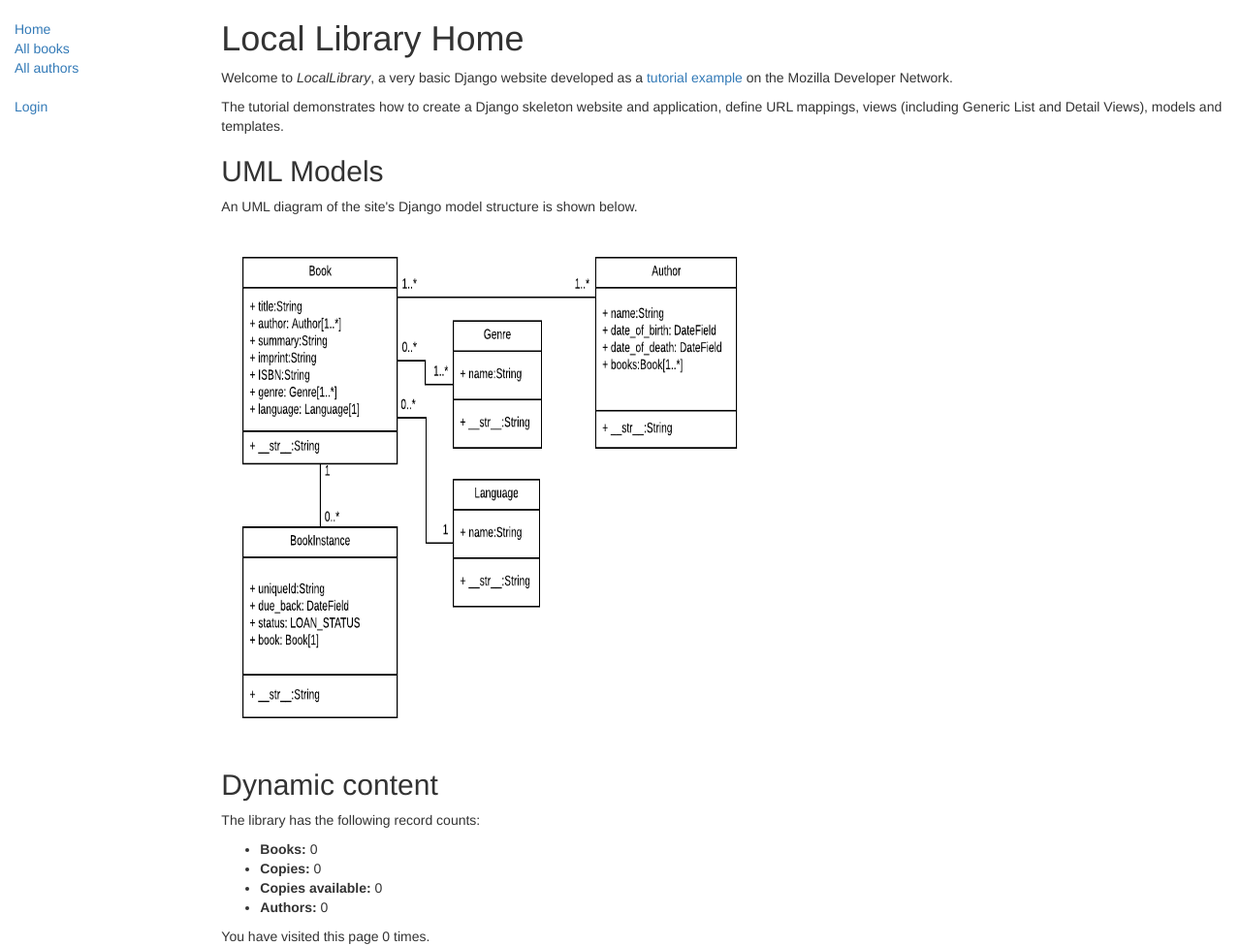
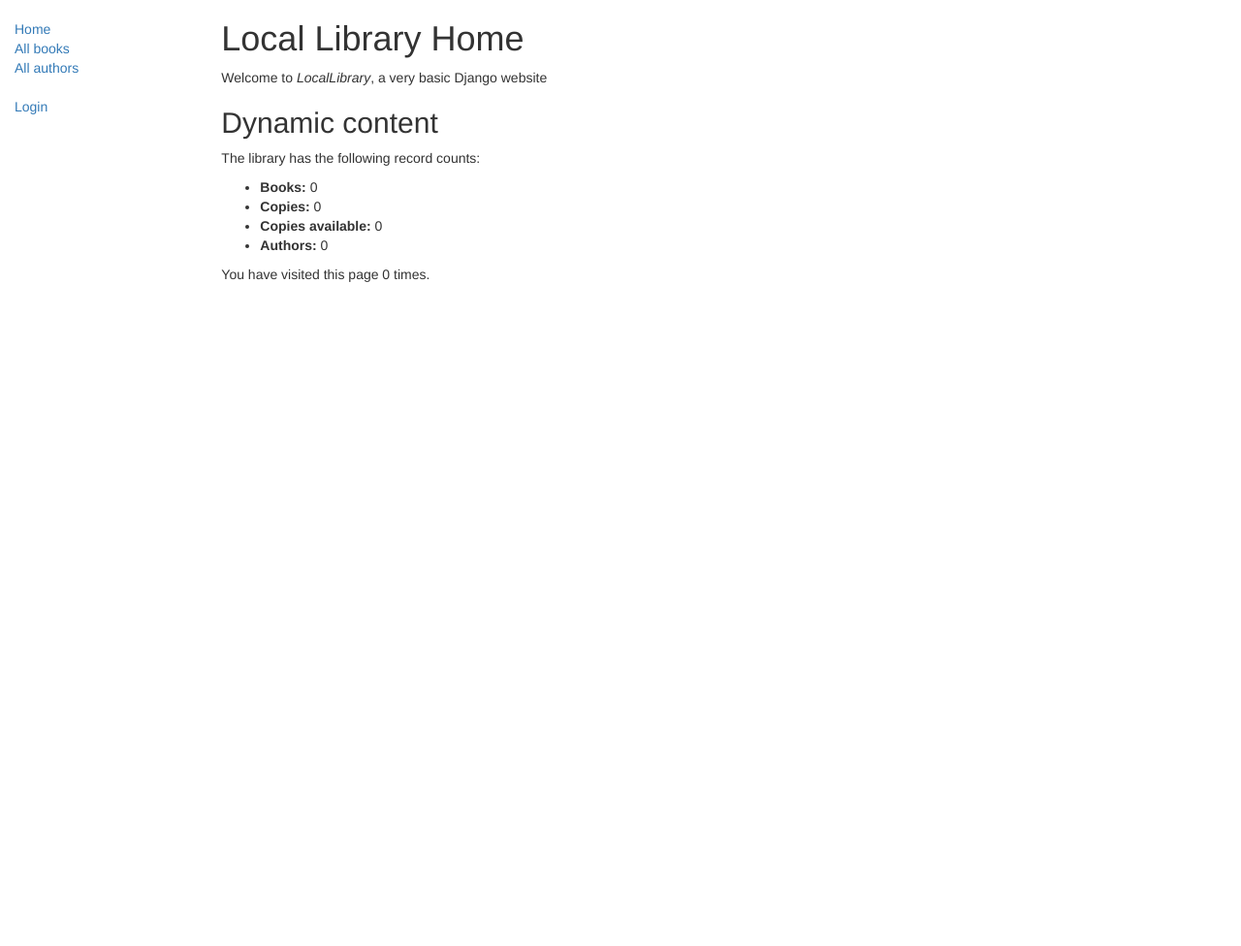
Before and after one commit to bjhamer/local_library, a Django app: page /catalog/ in a window 1280 px wide. Shown: the whole page at 97% size. After the commit the page ends 291 px from the top, so only its background shows below. Run offline with Django 3.2, Linux system fonts and the light colour scheme; data that the repository does not hold is empty; some libraries are stand-ins or nearby versions.

Commit message:
Home Page Changes

```diff
--- a/catalog/templates/index.html
+++ b/catalog/templates/index.html
@@ -3,17 +3,7 @@
 {% block content %}
 <h1>Local Library Home</h1>
 
-<p>Welcome to <em>LocalLibrary</em>, a very basic Django website developed as a <a href="https://developer.mozilla.org/en-US/docs/Learn/Server-side/Django/Tutorial_local_library_website">tutorial example</a> on the Mozilla Developer Network.</p>
-<p>The tutorial demonstrates how to create a Django skeleton website and application, define URL mappings, views (including Generic List and Detail Views), models and templates.</p>
-
-
-<h2>UML Models</h2>
-<p>An UML diagram of the site's Django model structure is shown below. </p>
-
-<div>
-{% load static %}
-<img src="{% static "images/local_library_model_uml.png" %}" alt="My image" style="width:555px;height:540px;"/>
-</div>
+<p>Welcome to <em>LocalLibrary</em>, a very basic Django website</p>
 
 
 <h2>Dynamic content</h2>
```
